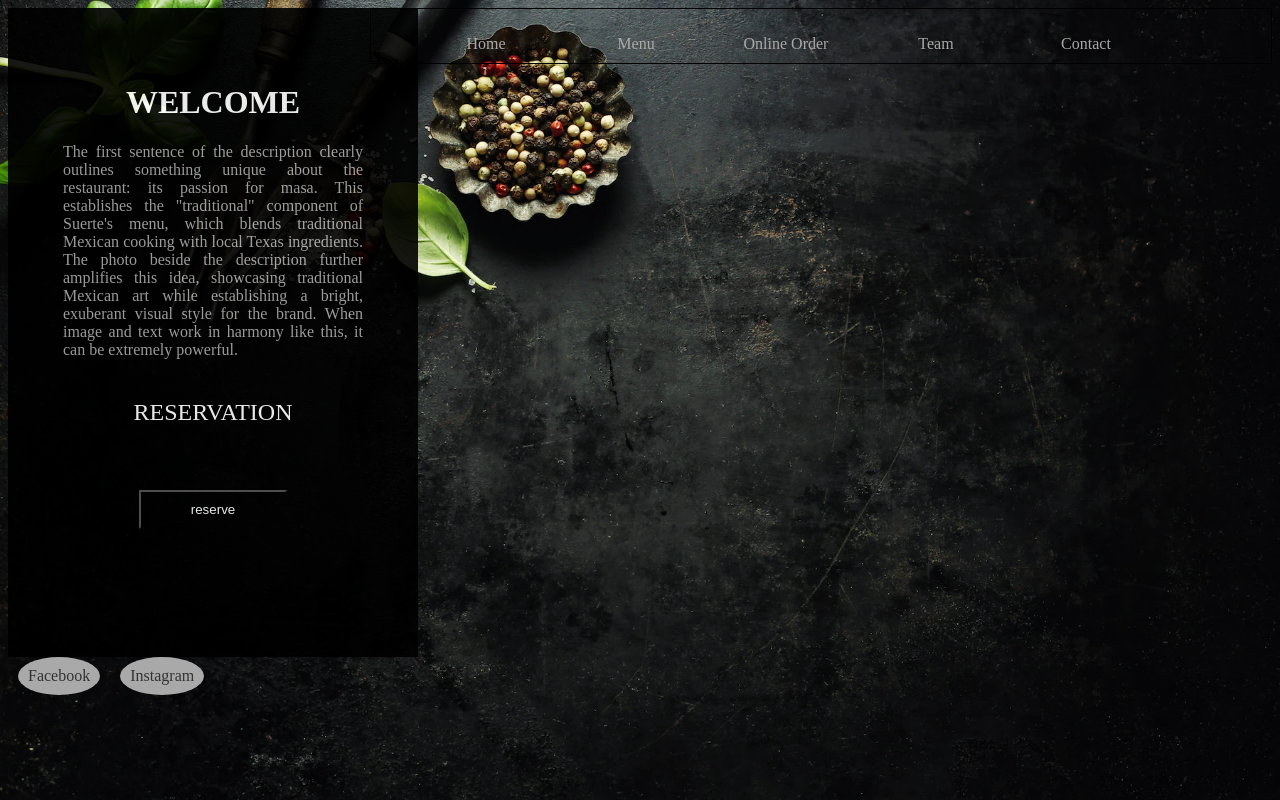
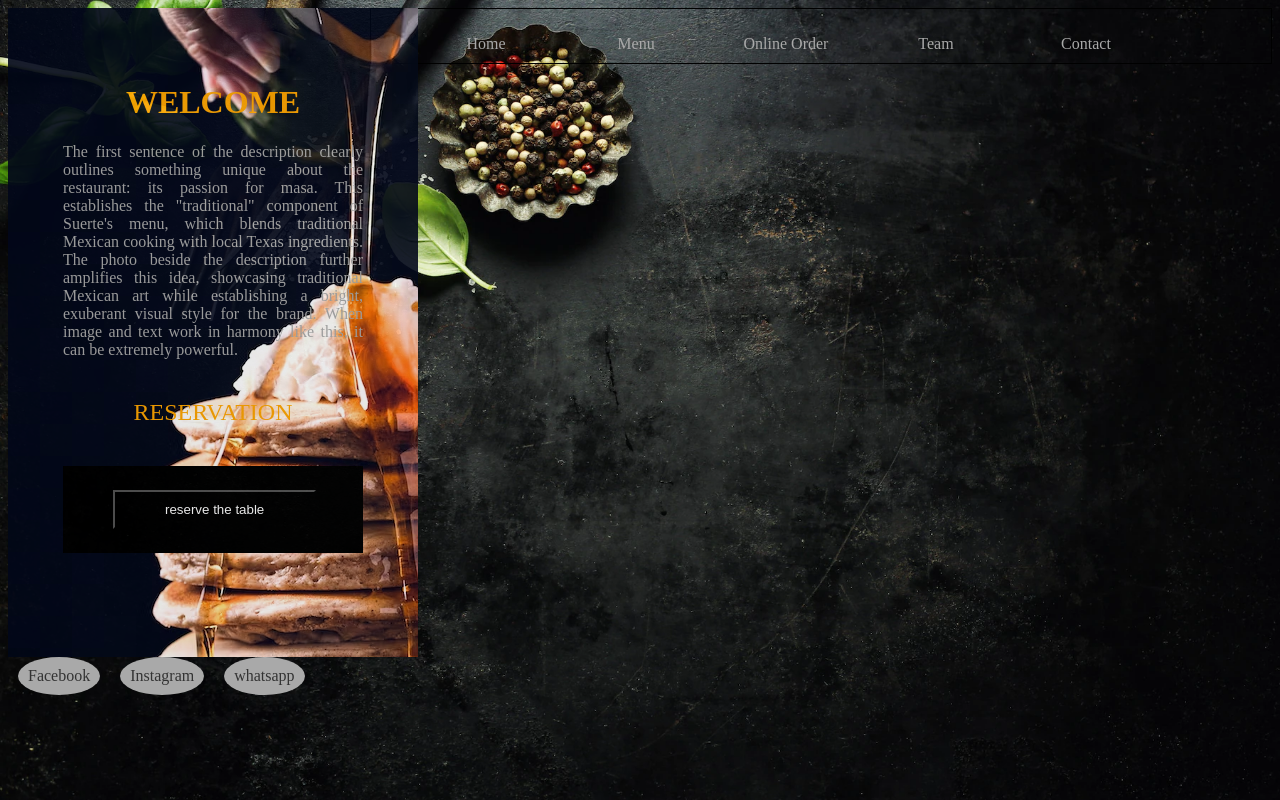
Before and after one commit to jayram22000/Team-14-websites, a plain HTML site: page index.html in a window 1280 px wide. Drawn offline with Linux system fonts and the light colour scheme.

Commit message:
update footer
add the restaurant  address ,and whatsapp , add the background image on welcome

```diff
--- a/index.html
+++ b/index.html
@@ -33,11 +33,14 @@
     background-color: black;
     opacity: 0.9;
     padding: 55px;
+    background-image: url('welcome.jpg');
+    image-resolution: 1px;
 }
 .wd h1 {
 text-align: center;
 text-transform: uppercase;
 font-weight: 100px;
+color: orange;
 
 }
 .wd h4{
@@ -50,6 +53,7 @@ font-weight: 100px;
         text-transform: uppercase;
         font-weight: normal;
         margin: 40px auto;
+        color: orange;
 
 
     }
@@ -83,7 +87,22 @@ font-weight: 100px;
   background:darkgray;
   padding: 10px;
   border-radius: 50%;
+
 }
+.social-links .whatsapp{
+background-color: darkgray;
+padding:10px ;
+border-radius:50%;
+}
+.restaurant-address{
+text-align:left;
+margin: 10px; ;
+font-style: italic;
+color: darkgrey;
+padding:10px ;
+border-radius:50%;
+}
+
 
  </style>
  <body>
@@ -108,7 +127,7 @@ font-weight: 100px;
 </h2>
 <div class="opt">
     <form action="" method="post">
-    <input type="button" value="reserve">
+    <input type="button" value="reserve the table">
     </form>
 </div>
 </div>
@@ -116,5 +135,6 @@ font-weight: 100px;
     <div class="social-links">
       <a href="https://www.facebook.com/yourpage" target="_blank" class="facebook">Facebook</a>
       <a href="https://www.instagram.com/yourpage" target="_blank" class="instagram">Instagram</a>
+      <a href="https://web.whatsapp.com/yourpage"  target="_blank" class="whatsapp">whatsapp</a>
     </div>
   </footer>
```
Also changed, not shown: welcome.jpg (added).
